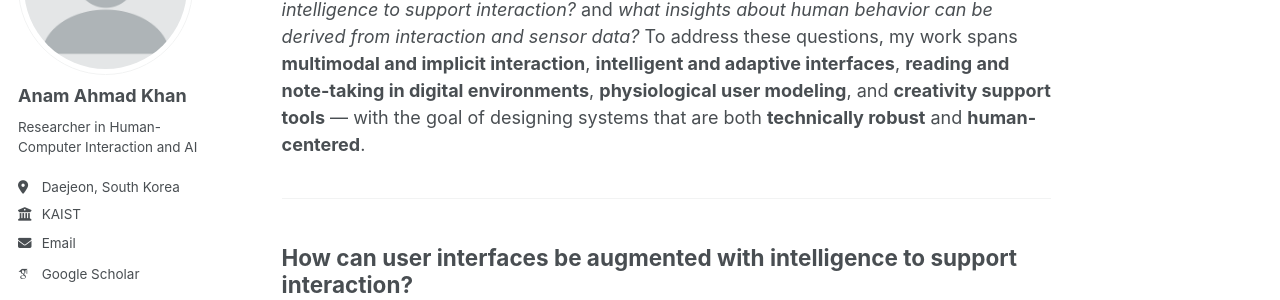
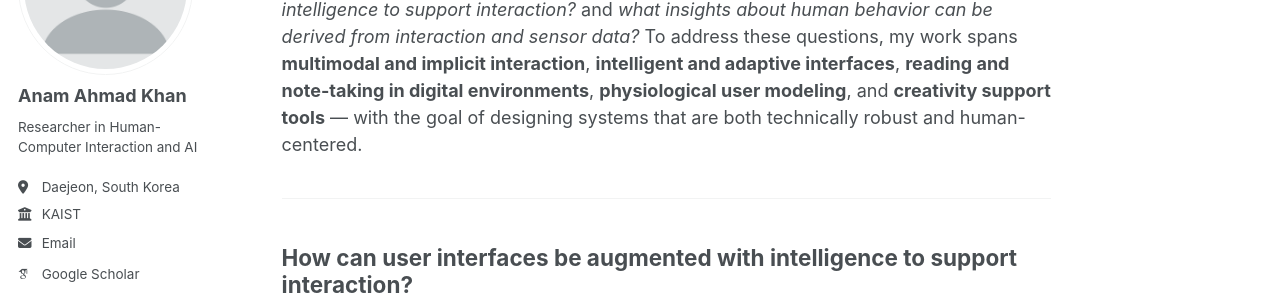
Before and after one commit to khananamahmad3-max/anamkhan.github.io, a Jekyll site: the page built from _pages/research.md, in a window 1280 px wide and 900 px high. Shown: the part 201-501 px from the top of the window. Built offline with Jekyll 4.4.1, drawn with Linux system fonts in a browser that asks for light colours; some web fonts are replaced; a script bundle is joined from its source files by our own code; library files that are not in the unit come from our copies.

```diff
--- a/_pages/research.md
+++ b/_pages/research.md
@@ -7,7 +7,7 @@ author_profile: true
 
 <p>
 <strong>My research sits at the intersection of Human-Computer Interaction, Machine Learning, and Sensing</strong>, guided by two core questions: <em>how can user interfaces be augmented with intelligence to support interaction?</em> and <em>what insights about human behavior can be derived from interaction and sensor data?</em>
-To address these questions, my work spans <strong>multimodal and implicit interaction</strong>, <strong>intelligent and adaptive interfaces</strong>, <strong>reading and note-taking in digital environments</strong>, <strong>physiological user modeling</strong>, and <strong>creativity support tools</strong> — with the goal of designing systems that are both <strong>technically robust</strong> and <strong>human-centered</strong>.
+To address these questions, my work spans <strong>multimodal and implicit interaction</strong>, <strong>intelligent and adaptive interfaces</strong>, <strong>reading and note-taking in digital environments</strong>, <strong>physiological user modeling</strong>, and <strong>creativity support tools</strong> — with the goal of designing systems that are both technically robust and human-centered.
 </p>
 
 <hr style="margin:40px 0;">
```
